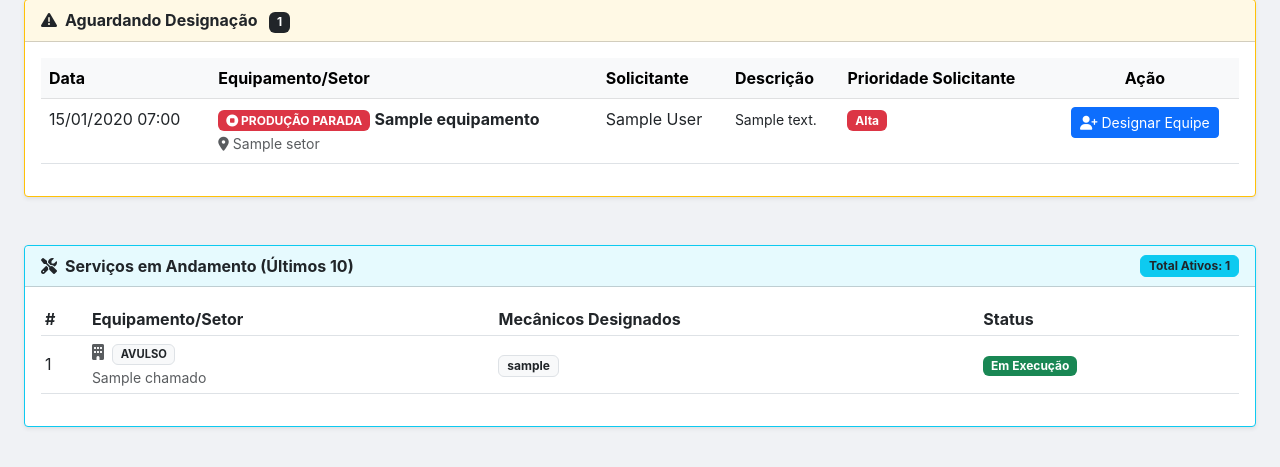
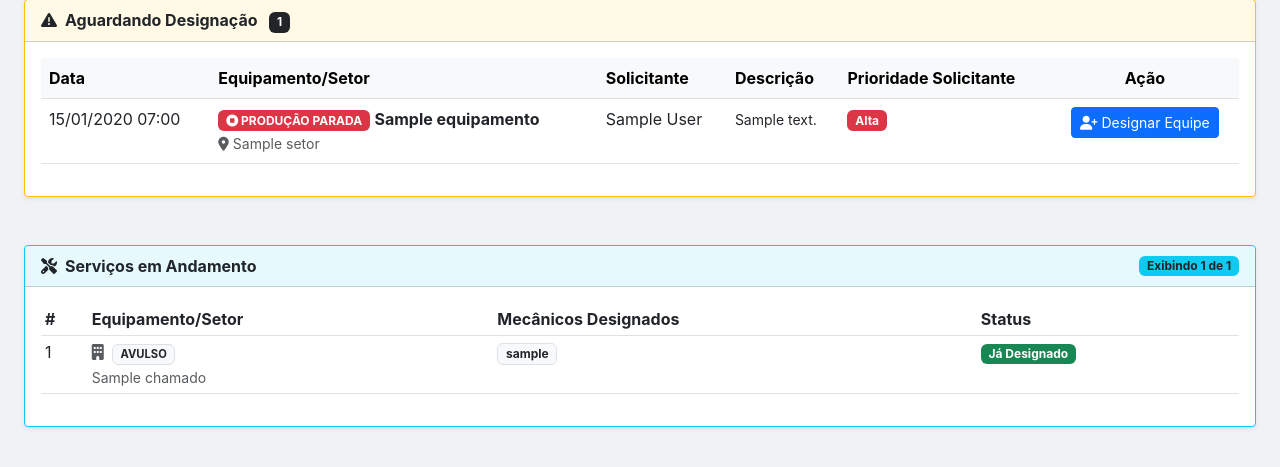
Before and after one commit to Luannz/Sistema_Manutencao, a Django app: template manutencao/templates/manutencao/admin_dashboard.html in a window 1280 px wide. Shown: the part 87-554 px from the top of the page. Run offline with Django 5.2, Linux system fonts and the light colour scheme; tables that the repository leaves empty hold one stand-in row (values such as "Sample post"); the template is opened without the code that fills it: values that come from a table or form of the project are taken from there, most other values are stand-ins (such as "Sample title", 1, 10 or a date in 2020); some libraries are stand-ins or nearby versions.

Commit message:
voltei atrás

```diff
--- a/manutencao/templates/manutencao/admin_dashboard.html
+++ b/manutencao/templates/manutencao/admin_dashboard.html
@@ -80,14 +80,14 @@
 
     <div class="card shadow-sm border-info">
     <div class="card-header bg-info bg-opacity-10 text-dark fw-bold d-flex justify-content-between align-items-center">
-            <span><i class="fas fa-tools me-2"></i>Serviços em Andamento (Últimos 10)</span>
-            <span class="badge bg-info text-dark border border-info">
-                Total Ativos: {{ total_andamento }}
+        <span><i class="fas fa-tools me-2"></i>Serviços em Andamento</span>
+        <span class="badge bg-info text-dark" style="font-size: 0.75rem;">
+            Exibindo {{ chamados_em_andamento|length }} de {{ total_andamento }}
         </span>
     </div>
     <div class="card-body">
         <div class="table-responsive">
-                <table class="table table-sm table-hover align-middle">
+            <table class="table table-sm table-hover">
                 <thead>
                     <tr>
                         <th>#</th>
@@ -115,14 +115,10 @@
                                 <span class="text-muted small">Não atribuído</span>
                             {% endfor %}
                         </td>
-                            <td><span class="badge bg-success">Em Execução</span></td>
+                        <td><span class="badge bg-success">Já Designado</span></td>
                     </tr>
                     {% empty %}
-                        <tr>
-                            <td colspan="4" class="text-center py-3 text-muted">
-                                Nenhum serviço em andamento no momento.
-                            </td>
-                        </tr>
+                    <tr><td colspan="4" class="text-center text-muted">Nenhum serviço em andamento.</td></tr>
                     {% endfor %}
                 </tbody>
             </table>
@@ -130,11 +126,12 @@
 
         {% if total_andamento > 10 %}
         <div class="text-center mt-2 border-top pt-2">
-                <a href="{% url 'historicos' %}" class="btn btn-sm btn-link text-decoration-none text-info fw-bold">
-                    <i class="fas fa-plus-circle me-1"></i> Ver todos os {{ total_andamento }} serviços
+            <a href="{% url 'historicos' %}" class="btn btn-sm btn-link text-decoration-none">
+                <i class="fas fa-external-link-alt me-1"></i>Ver histórico completo
             </a>
         </div>
         {% endif %}
+    </div>
 </div>
 </div>
 
```
Lines whose indentation alone changed are shown as unchanged.
